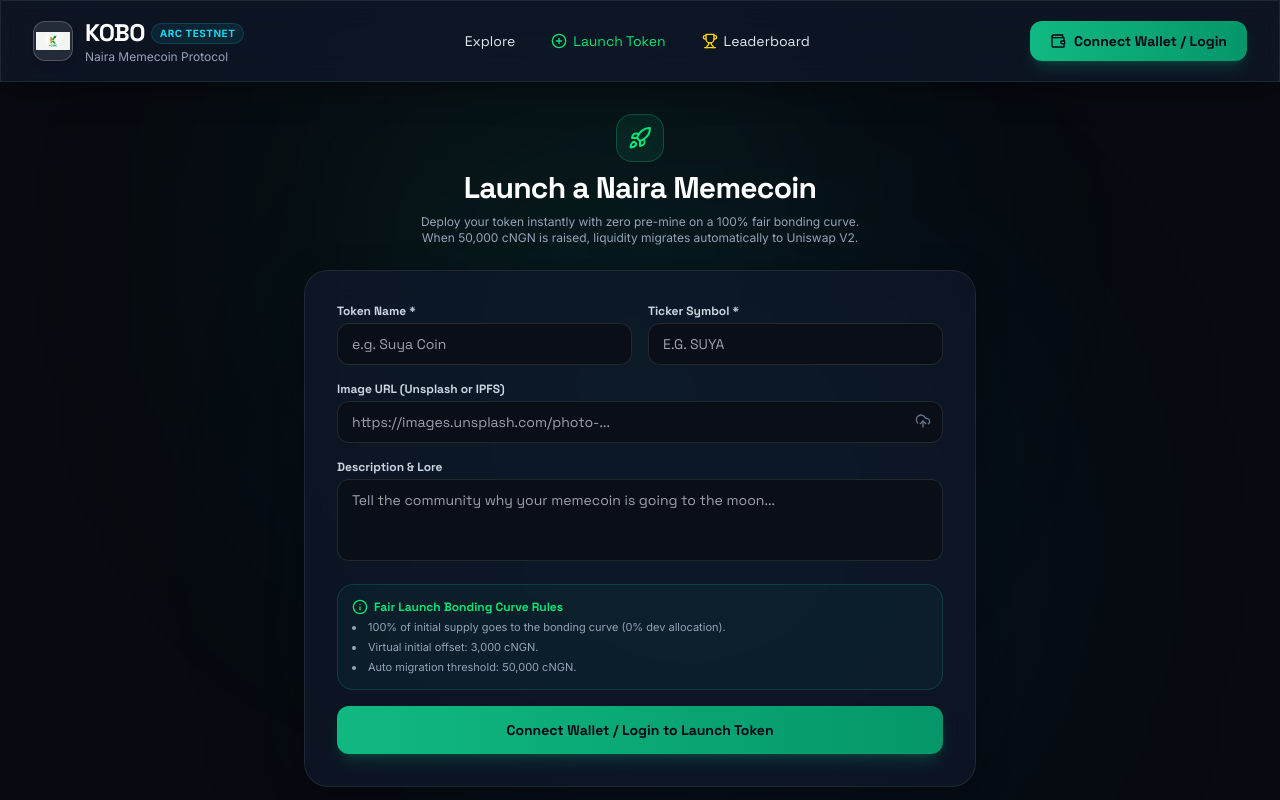
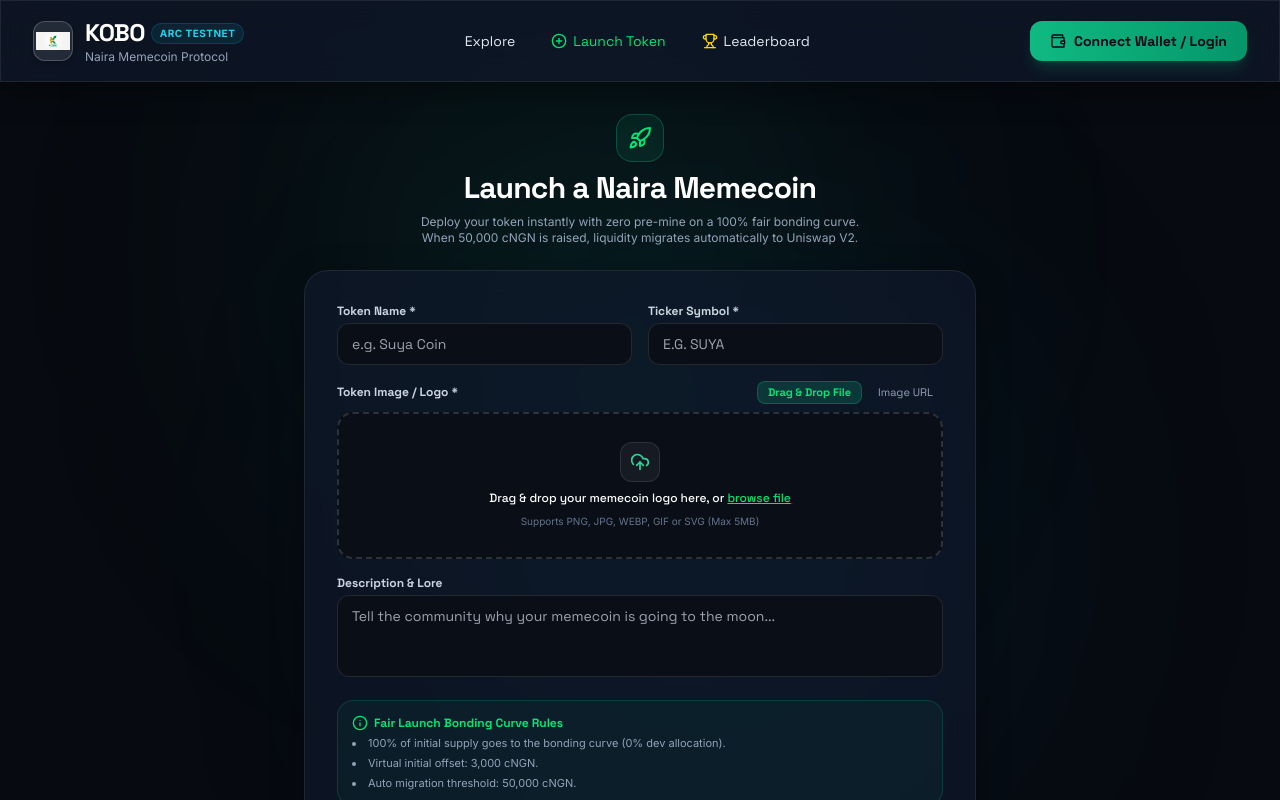
Before and after one commit to Laegend14/kobo-launchpad, a Next.js app in the folder frontend/: page /create in a window 1280 px wide. Shown: the top 800 px of the page. Built offline with nearby package versions, Linux system fonts and the light colour scheme; no server answers.

Commit message:
feat: add interactive drag and drop image uploader with live preview to memecoin creation form

```diff
--- a/frontend/src/app/create/page.tsx
+++ b/frontend/src/app/create/page.tsx
@@ -13,8 +13,43 @@ export default function CreateTokenPage() {
   const [symbol, setSymbol] = useState('');
   const [description, setDescription] = useState('');
   const [imageUrl, setImageUrl] = useState('');
+  const [imagePreview, setImagePreview] = useState<string | null>(null);
+  const [isDragging, setIsDragging] = useState(false);
+  const [uploadMode, setUploadMode] = useState<'drag' | 'url'>('drag');
   const [isDeploying, setIsDeploying] = useState(false);
   const [successToken, setSuccessToken] = useState<any>(null);
+
+  const handleFile = (file: File) => {
+    if (!file || !file.type.startsWith('image/')) {
+      alert('Please upload a valid image file (PNG, JPG, WEBP, GIF, SVG).');
+      return;
+    }
+    const reader = new FileReader();
+    reader.onload = (e) => {
+      const result = e.target?.result as string;
+      setImageUrl(result);
+      setImagePreview(result);
+    };
+    reader.readAsDataURL(file);
+  };
+
+  const handleDrop = (e: React.DragEvent<HTMLDivElement>) => {
+    e.preventDefault();
+    setIsDragging(false);
+    if (e.dataTransfer.files && e.dataTransfer.files[0]) {
+      handleFile(e.dataTransfer.files[0]);
+    }
+  };
+
+  const handleDragOver = (e: React.DragEvent<HTMLDivElement>) => {
+    e.preventDefault();
+    setIsDragging(true);
+  };
+
+  const handleDragLeave = (e: React.DragEvent<HTMLDivElement>) => {
+    e.preventDefault();
+    setIsDragging(false);
+  };
 
   const handleSubmit = async (e: React.FormEvent) => {
     e.preventDefault();
@@ -83,18 +118,114 @@ export default function CreateTokenPage() {
             </div>
           </div>
 
+          {/* Token Image Aspect (Drag and Drop + URL option) */}
+          <div className="space-y-2">
+            <div className="flex items-center justify-between">
+              <label className="block text-xs font-bold text-slate-300">Token Image / Logo *</label>
+              <div className="flex space-x-1.5 text-[11px]">
+                <button
+                  type="button"
+                  onClick={() => setUploadMode('drag')}
+                  className={`px-2.5 py-0.5 rounded-lg transition-all ${
+                    uploadMode === 'drag'
+                      ? 'bg-emerald-500/20 text-[#00E676] font-bold border border-emerald-500/30'
+                      : 'text-slate-400 hover:text-white'
+                  }`}
+                >
+                  Drag & Drop File
+                </button>
+                <button
+                  type="button"
+                  onClick={() => setUploadMode('url')}
+                  className={`px-2.5 py-0.5 rounded-lg transition-all ${
+                    uploadMode === 'url'
+                      ? 'bg-emerald-500/20 text-[#00E676] font-bold border border-emerald-500/30'
+                      : 'text-slate-400 hover:text-white'
+                  }`}
+                >
+                  Image URL
+                </button>
+              </div>
+            </div>
+
+            {uploadMode === 'drag' ? (
+              <div
+                onDragOver={handleDragOver}
+                onDragLeave={handleDragLeave}
+                onDrop={handleDrop}
+                className={`relative border-2 border-dashed rounded-2xl p-5 text-center transition-all cursor-pointer ${
+                  isDragging
+                    ? 'border-emerald-500 bg-emerald-500/15 scale-[1.01]'
+                    : imagePreview || imageUrl
+                    ? 'border-emerald-500/40 bg-[#0A0E17]'
+                    : 'border-white/15 bg-[#0A0E17] hover:border-emerald-500/50 hover:bg-emerald-500/5'
+                }`}
+              >
+                <input
+                  type="file"
+                  accept="image/*"
+                  onChange={(e) => {
+                    if (e.target.files && e.target.files[0]) {
+                      handleFile(e.target.files[0]);
+                    }
+                  }}
+                  className="absolute inset-0 w-full h-full opacity-0 cursor-pointer z-10"
+                />
+
+                {imagePreview || (imageUrl && imageUrl.startsWith('data:')) ? (
+                  <div className="flex items-center justify-between gap-4">
+                    <div className="flex items-center space-x-3 text-left">
+                      <img
+                        src={imagePreview || imageUrl}
+                        alt="Preview"
+                        className="w-16 h-16 rounded-xl object-cover border border-white/20 shadow-md shrink-0"
+                      />
                       <div>
-            <label className="block text-xs font-bold text-slate-300 mb-1">Image URL (Unsplash or IPFS)</label>
+                        <span className="text-xs font-bold text-white block flex items-center gap-1">
+                          <CheckCircle2 className="w-3.5 h-3.5 text-[#00E676]" /> Image Attached
+                        </span>
+                        <span className="text-[10px] text-slate-400 block font-inter">Click or drag another image to replace</span>
+                      </div>
+                    </div>
+                    <button
+                      type="button"
+                      onClick={(e) => {
+                        e.stopPropagation();
+                        setImageUrl('');
+                        setImagePreview(null);
+                      }}
+                      className="px-3 py-1.5 rounded-lg bg-rose-500/10 hover:bg-rose-500/20 text-rose-400 text-xs font-bold border border-rose-500/30 transition-all z-20"
+                    >
+                      Remove
+                    </button>
+                  </div>
+                ) : (
+                  <div className="space-y-2 py-2">
+                    <div className="w-10 h-10 rounded-xl bg-white/5 border border-white/10 flex items-center justify-center mx-auto text-emerald-400">
+                      <UploadCloud className="w-5 h-5" />
+                    </div>
+                    <p className="text-xs text-white font-medium">
+                      Drag & drop your memecoin logo here, or <span className="text-[#00E676] underline">browse file</span>
+                    </p>
+                    <p className="text-[10px] text-slate-500 font-inter">Supports PNG, JPG, WEBP, GIF or SVG (Max 5MB)</p>
+                  </div>
+                )}
+              </div>
+            ) : (
               <div className="relative">
                 <input
                   type="url"
                   value={imageUrl}
-                onChange={(e) => setImageUrl(e.target.value)}
+                  onChange={(e) => {
+                    setImageUrl(e.target.value);
+                    setImagePreview(e.target.value);
+                  }}
                   placeholder="https://images.unsplash.com/photo-..."
                   className="w-full py-2.5 pl-3.5 pr-10 rounded-xl bg-[#0A0E17] border border-white/10 text-white text-sm outline-none focus:border-emerald-500 transition-colors"
                 />
                 <UploadCloud className="w-4 h-4 text-slate-500 absolute right-3 top-3" />
               </div>
+            )}
           </div>
 
           <div>
```
Lines whose indentation alone changed are shown as unchanged.
